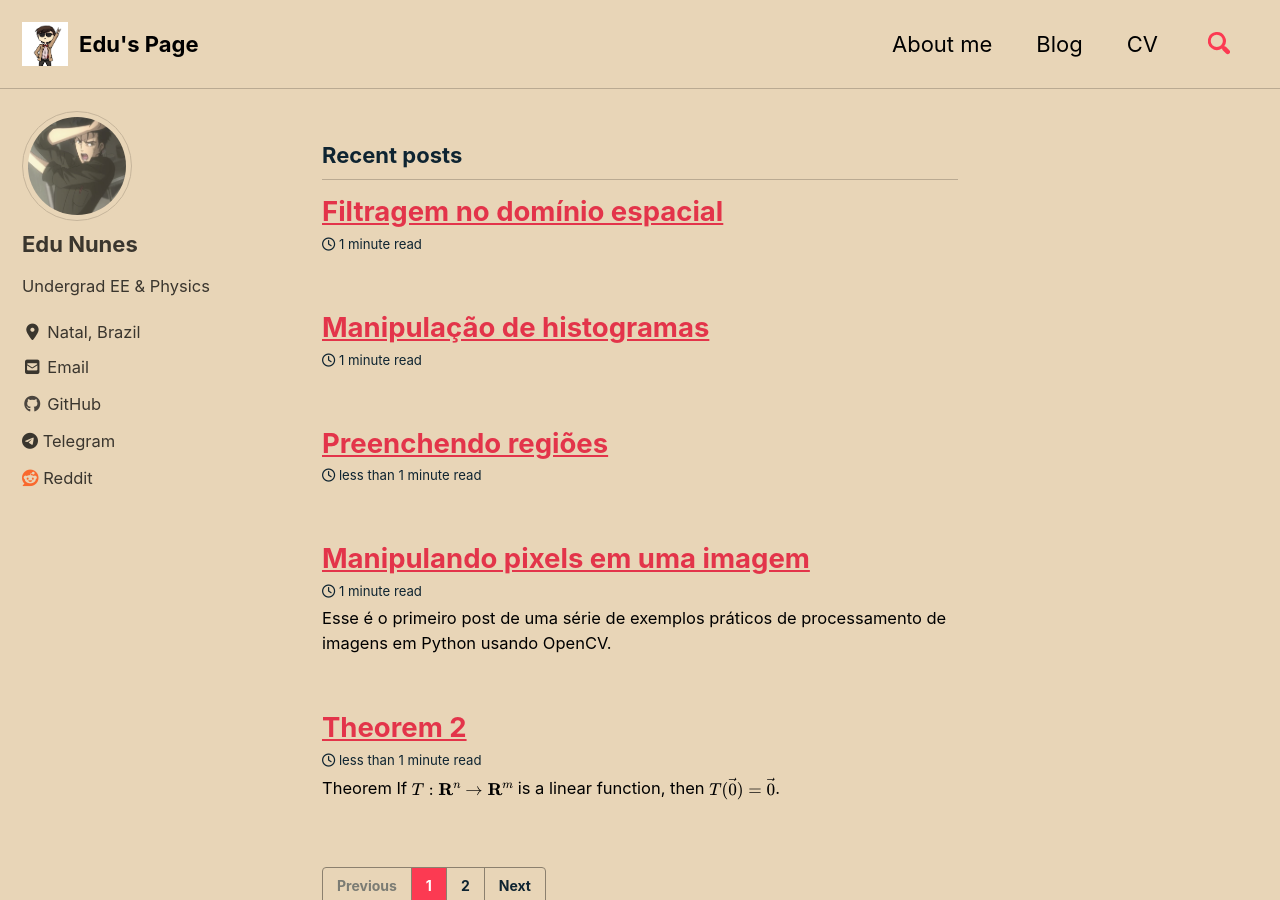
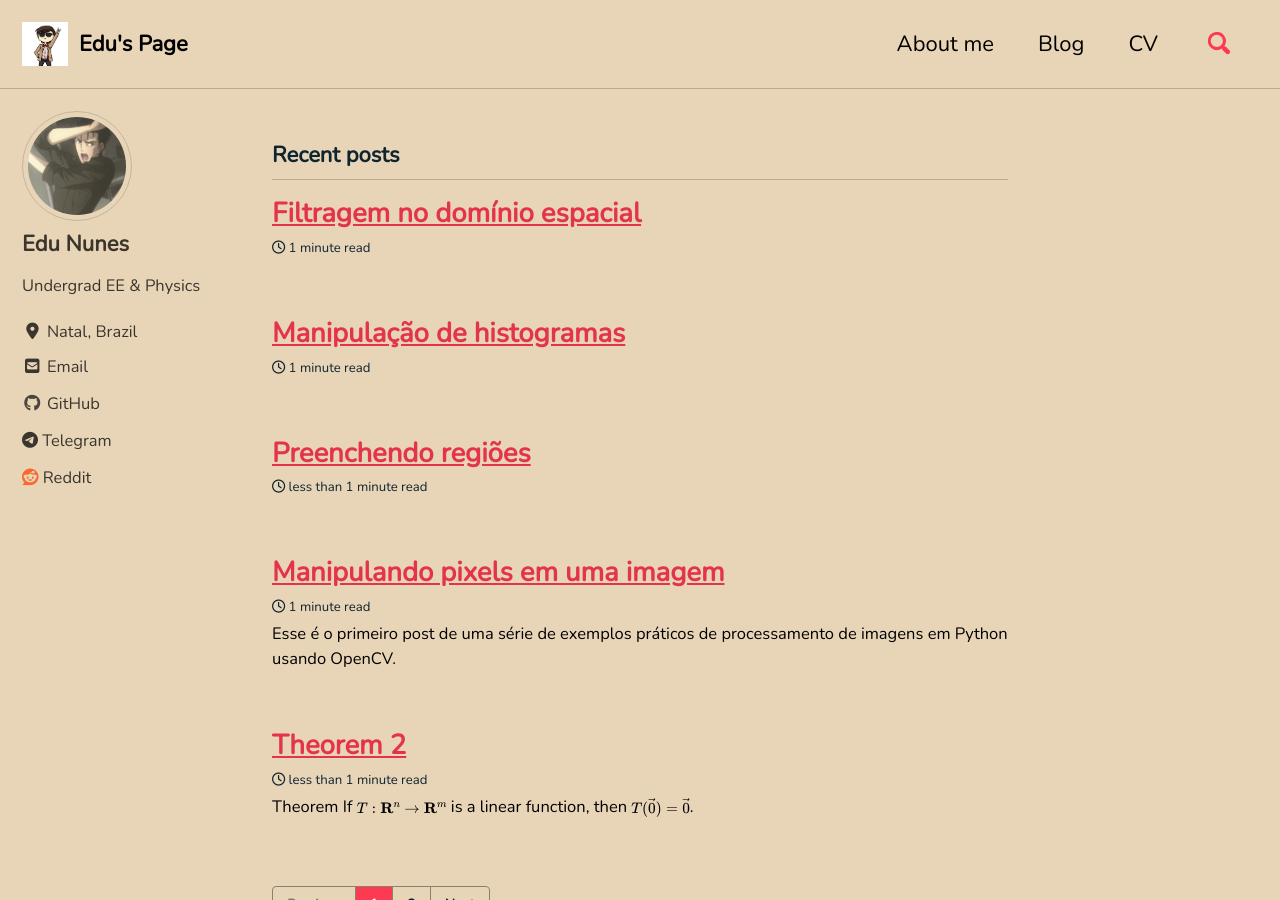
Before and after one commit to dioph/dioph.github.io, a Jekyll site: the page built from index.html, in a window 1280 px wide and 900 px high. Built offline with Jekyll 4.4.1, drawn with Linux system fonts in a browser that asks for light colours; cached includes are drawn as plain includes; nearby versions of some CDN libraries; formulas are drawn with MathJax 3; the list of posts is cut into pages by our own code.

Commit message:
Nunito font

```diff
--- a/_includes/head.html
+++ b/_includes/head.html
@@ -3,7 +3,7 @@
 {% include seo.html %}
 
 <link href="{% if site.atom_feed.path %}{{ site.atom_feed.path }}{% else %}{{ '/feed.xml' | relative_url }}{% endif %}" type="application/atom+xml" rel="alternate" title="{{ site.title }} Feed">
-
+<link href="https://fonts.googleapis.com/css?family=Nunito&display=swap" rel="stylesheet">
 
 <link rel="apple-touch-icon" sizes="180x180" href="/apple-touch-icon.png">
 <link rel="icon" type="image/png" sizes="32x32" href="/favicon-32x32.png">
--- a/_sass/minimal-mistakes/_variables.scss
+++ b/_sass/minimal-mistakes/_variables.scss
@@ -14,7 +14,7 @@
 
 /* system typefaces */
 $serif: Palatino, Georgia, Times, serif !default;
-$sans-serif: -apple-system, BlinkMacSystemFont, "Roboto", "Segoe UI",
+$sans-serif: Nunito, -apple-system, BlinkMacSystemFont, "Roboto", "Segoe UI",
   "Helvetica Neue", "Lucida Grande", Arial, sans-serif !default;
 $monospace: Monaco, Consolas, "Lucida Console", monospace !default;
 
@@ -143,7 +143,7 @@
    ========================================================================== */
 
 $right-sidebar-width-narrow: 200px !default;
-$right-sidebar-width: 300px !default;
+$right-sidebar-width: 250px !default;
 $right-sidebar-width-wide: 400px !default;
 
 /*
--- a/assets/css/main.scss
+++ b/assets/css/main.scss
@@ -7,4 +7,4 @@
 @import "minimal-mistakes/skins/{{ site.minimal_mistakes_skin | default: 'default' }}"; // skin
 @import "minimal-mistakes"; // main partials
 
-$global-font-family : $serif;
+$global-font-family : Nunito, $serif;
```
